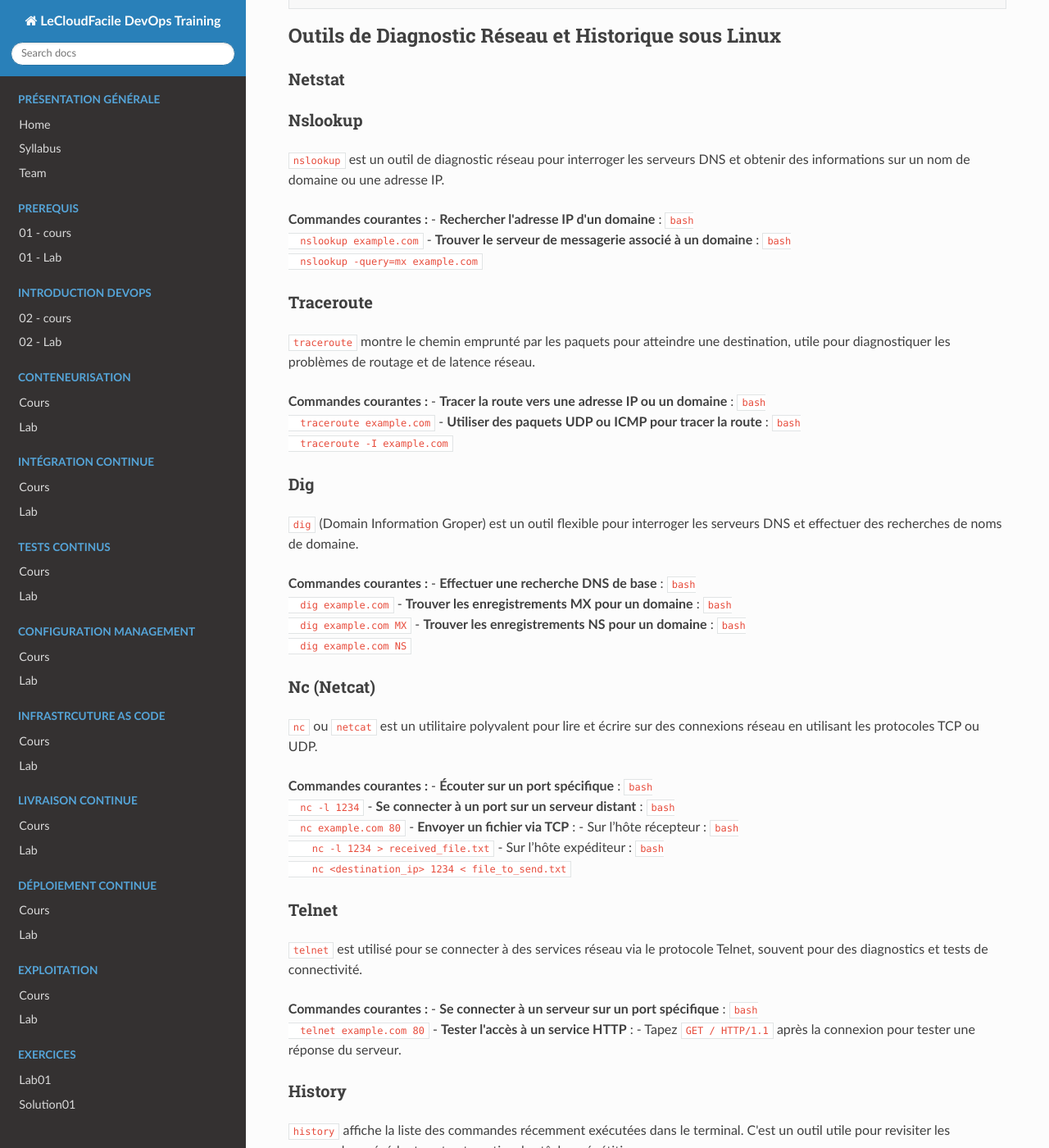
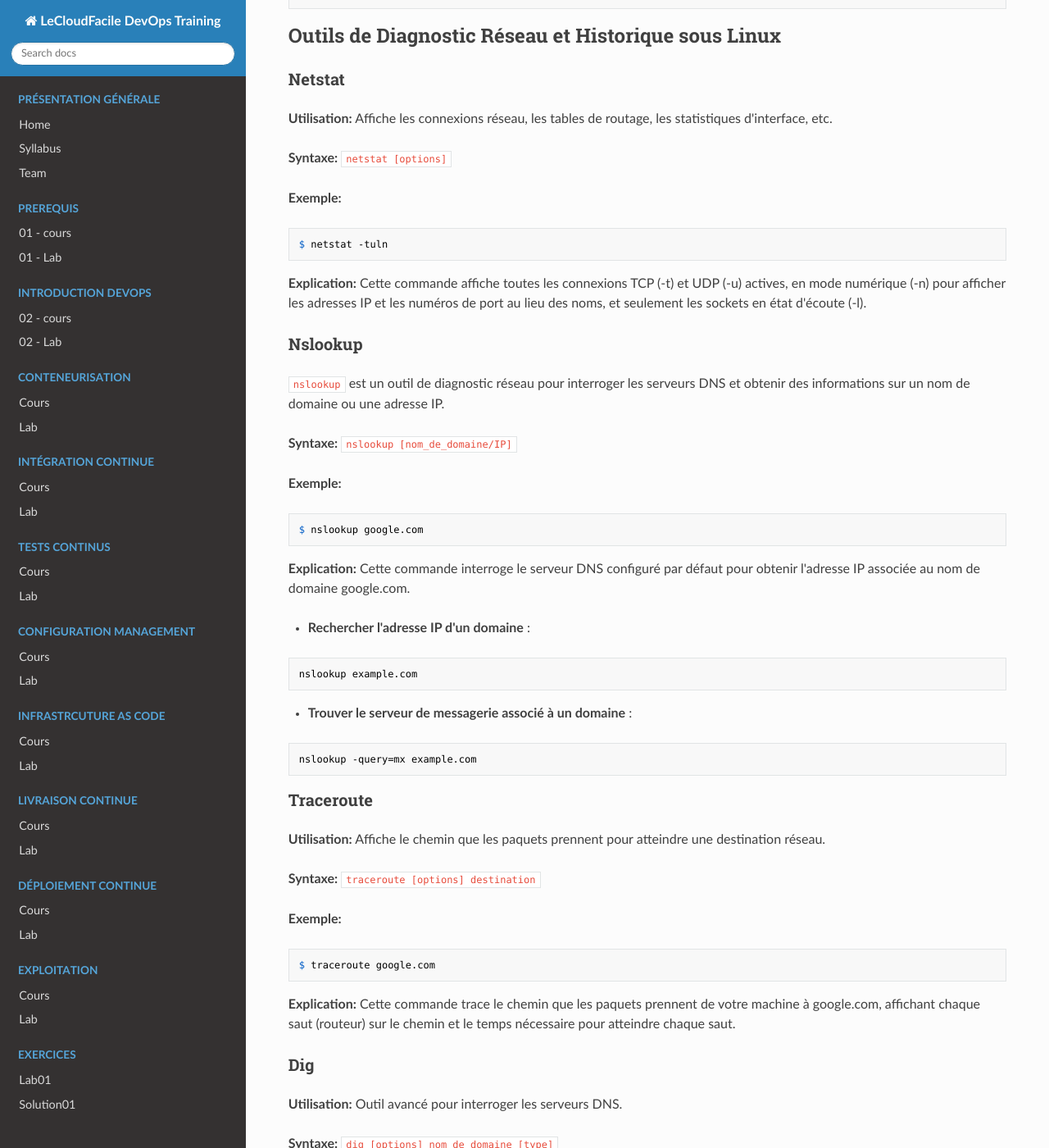
Before and after one commit to wingufactory/lecloudfacile-devops-training, an MkDocs documentation site: the page built from docs/01-prerequis/02-Intruduction-sur-linux.md, in a window 1280 px wide and 1400 px high, scrolled down 19951 px. Shown: the whole window at 82% size. Built offline with MkDocs 1.6.1, drawn with Linux system fonts in a browser that asks for light colours; nearby versions of some CDN libraries; some of the changed text lies outside the part shown.

Commit message:
added netstat, nslookup, traceroute, dig, nc, telnet, history, etc

````diff
--- a/docs/01-prerequis/02-Intruduction-sur-linux.md
+++ b/docs/01-prerequis/02-Intruduction-sur-linux.md
@@ -952,99 +952,93 @@
 
 ### Netstat
 
+**Utilisation:** Affiche les connexions réseau, les tables de routage, les statistiques d'interface, etc.
+
+**Syntaxe:** `netstat [options]`
+
+**Exemple:**
+```
+$ netstat -tuln
+```
+**Explication:** Cette commande affiche toutes les connexions TCP (-t) et UDP (-u) actives, en mode numérique (-n) pour afficher les adresses IP et les numéros de port au lieu des noms, et seulement les sockets en état d'écoute (-l).
+
 ### Nslookup
 `nslookup` est un outil de diagnostic réseau pour interroger les serveurs DNS et obtenir des informations sur un nom de domaine ou une adresse IP.
 
-**Commandes courantes :**
+**Syntaxe:** `nslookup [nom_de_domaine/IP]`
+
+**Exemple:**
+```
+$ nslookup google.com
+```
+**Explication:** Cette commande interroge le serveur DNS configuré par défaut pour obtenir l'adresse IP associée au nom de domaine google.com.
+
 - **Rechercher l'adresse IP d'un domaine** :
-  ```bash
-  nslookup example.com
-  ```
+```bash
+nslookup example.com
+```
 - **Trouver le serveur de messagerie associé à un domaine** :
-  ```bash
-  nslookup -query=mx example.com
-  ```
+```bash
+nslookup -query=mx example.com
+```
 
 ### Traceroute
-`traceroute` montre le chemin emprunté par les paquets pour atteindre une destination, utile pour diagnostiquer les problèmes de routage et de latence réseau.
 
-**Commandes courantes :**
-- **Tracer la route vers une adresse IP ou un domaine** :
-  ```bash
-  traceroute example.com
-  ```
-- **Utiliser des paquets UDP ou ICMP pour tracer la route** :
-  ```bash
-  traceroute -I example.com
-  ```
+**Utilisation:** Affiche le chemin que les paquets prennent pour atteindre une destination réseau.
+
+**Syntaxe:** `traceroute [options] destination`
+
+**Exemple:**
+```
+$ traceroute google.com
+```
+**Explication:** Cette commande trace le chemin que les paquets prennent de votre machine à google.com, affichant chaque saut (routeur) sur le chemin et le temps nécessaire pour atteindre chaque saut.
 
 ### Dig
-`dig` (Domain Information Groper) est un outil flexible pour interroger les serveurs DNS et effectuer des recherches de noms de domaine.
 
-**Commandes courantes :**
-- **Effectuer une recherche DNS de base** :
-  ```bash
-  dig example.com
-  ```
-- **Trouver les enregistrements MX pour un domaine** :
-  ```bash
-  dig example.com MX
-  ```
-- **Trouver les enregistrements NS pour un domaine** :
-  ```bash
-  dig example.com NS
-  ```
+**Utilisation:** Outil avancé pour interroger les serveurs DNS.
+
+**Syntaxe:** `dig [options] nom_de_domaine [type]`
+
+**Exemple:**
+```
+$ dig google.com MX
+```
+**Explication:** Cette commande interroge les serveurs DNS pour obtenir les enregistrements MX (Mail eXchanger) de google.com, qui indiquent les serveurs de messagerie responsables de gérer les e-mails pour ce domaine.
 
 ### Nc (Netcat)
-`nc` ou `netcat` est un utilitaire polyvalent pour lire et écrire sur des connexions réseau en utilisant les protocoles TCP ou UDP.
 
-**Commandes courantes :**
-- **Écouter sur un port spécifique** :
-  ```bash
-  nc -l 1234
-  ```
-- **Se connecter à un port sur un serveur distant** :
-  ```bash
-  nc example.com 80
-  ```
-- **Envoyer un fichier via TCP** :
-  - Sur l’hôte récepteur :
-    ```bash
-    nc -l 1234 > received_file.txt
-    ```
-  - Sur l’hôte expéditeur :
-    ```bash
-    nc <destination_ip> 1234 < file_to_send.txt
-    ```
+**Utilisation:** Utilitaire réseau polyvalent pour lire/écrire des données à travers des connexions réseau.
+
+**Syntaxe:** `nc [options] [destination] [port]`
+
+**Exemple:**
+```
+$ nc -vz google.com 80
+```
+**Explication:** Cette commande tente d'établir une connexion avec google.com sur le port 80 (HTTP). L'option -v active le mode verbeux pour plus d'informations, et -z demande à nc de scanner pour un service d'écoute sans envoyer de données.
 
 ### Telnet
-`telnet` est utilisé pour se connecter à des services réseau via le protocole Telnet, souvent pour des diagnostics et tests de connectivité.
+**Utilisation:** Se connecte à un hôte sur un port spécifié.
 
-**Commandes courantes :**
-- **Se connecter à un serveur sur un port spécifique** :
-  ```bash
-  telnet example.com 80
-  ```
-- **Tester l'accès à un service HTTP** :
-  - Tapez `GET / HTTP/1.1` après la connexion pour tester une réponse du serveur.
+**Syntaxe:** `telnet [hôte] [port]`
 
+**Exemple:**
+```
+$ telnet example.com 80
+```
+**Explication:** Cette commande tente d'établir une connexion Telnet avec example.com sur le port 80. Cela peut être utilisé pour tester la connectivité ou pour interagir manuellement avec des services HTTP.
 
 ### History
-`history` affiche la liste des commandes récemment exécutées dans le terminal. C'est un outil utile pour revisiter les commandes précédentes et automatiser les tâches répétitives.
+**Utilisation:** Affiche l'historique des commandes exécutées.
 
-**Commandes courantes :**
-- **Afficher l'historique des commandes** :
-  ```bash
-  history
-  ```
-- **Répéter la dernière commande** :
-  ```bash
-  !!
-  ```
-- **Exécuter une commande spécifique de l'historique** :
-  ```bash
-  !<numéro_de_commande>
-  ```
+**Syntaxe:** `history [options]`
+
+**Exemple:**
+```
+$ history | grep ssh
+```
+**Explication:** Cette commande affiche toutes les lignes de l'historique des commandes qui contiennent le mot "ssh". C'est utile pour retrouver des commandes SSH précédemment utilisées.
 
 ## Sécurité sous Linux (SSH et gestion des clés)
 
````
